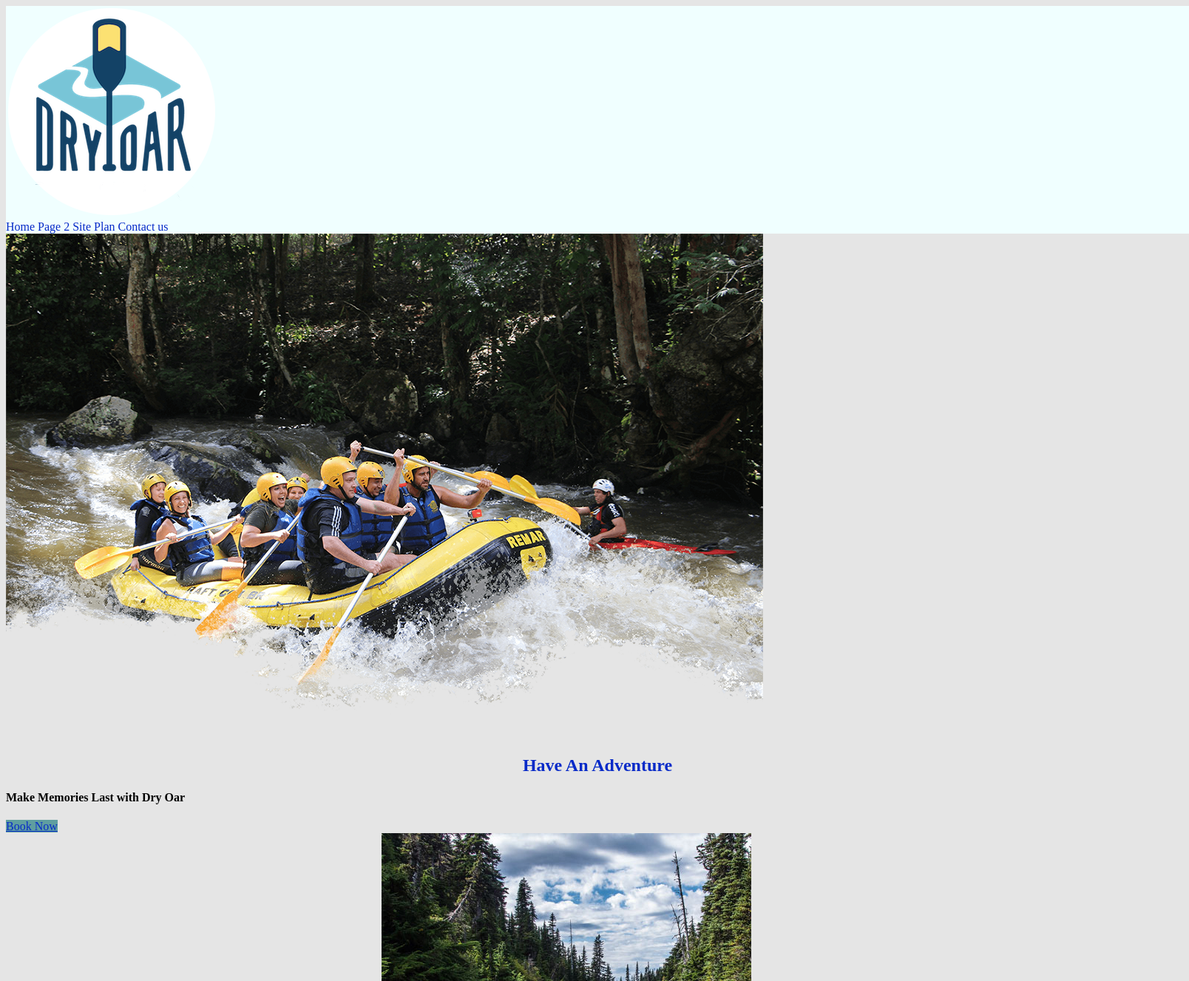
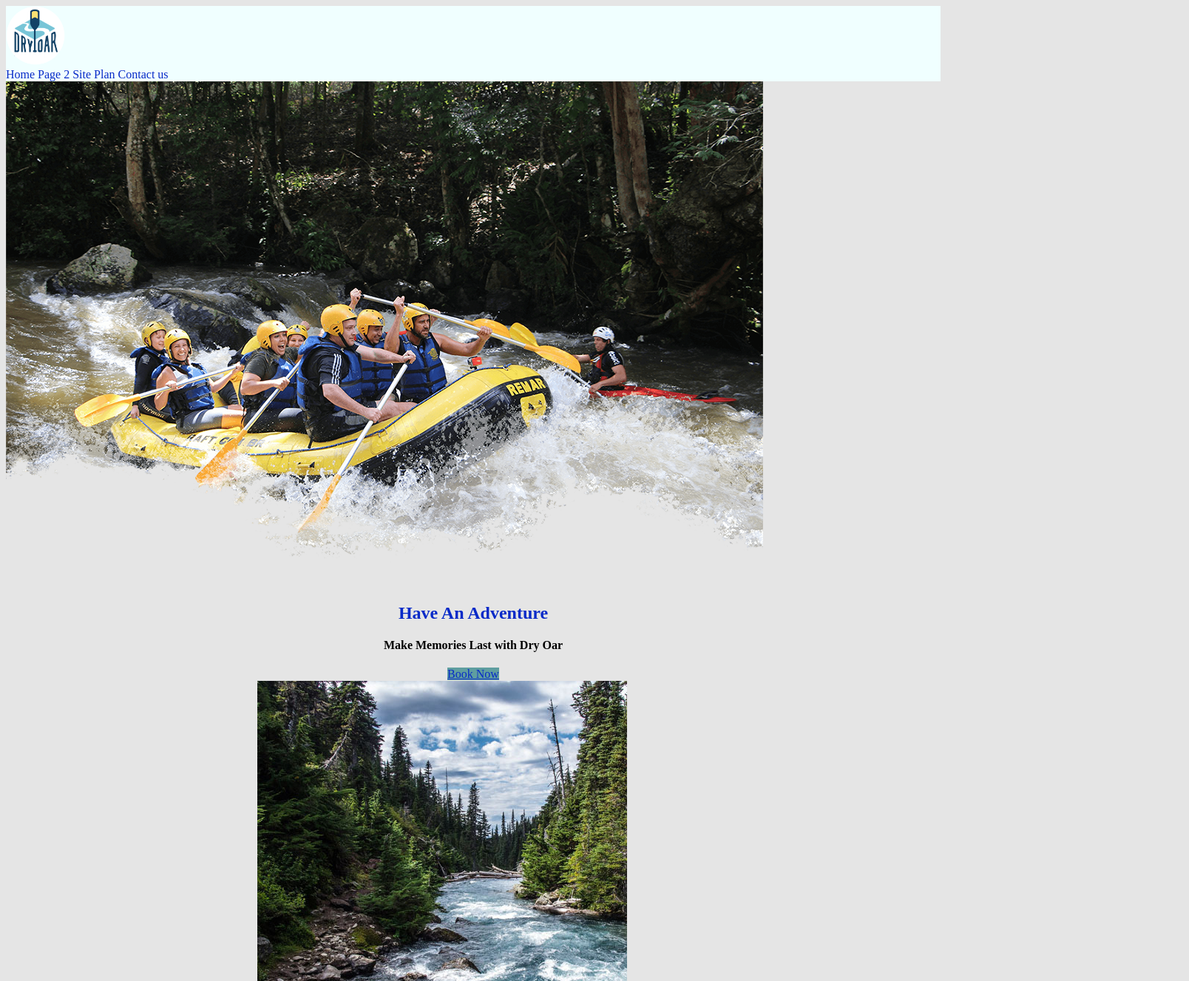
Before and after one commit to dave-birri/wdd130, a plain HTML site: page wwr/index.html in a window 1280 px wide. Shown: the top 1327 px of the page at 74% size, 1608 px wide, since content can reach past the window. Drawn offline with Linux system fonts and the light colour scheme.

Commit message:
css file update

```diff
--- a/wwr/styles/style.css
+++ b/wwr/styles/style.css
@@ -1,4 +1,4 @@
-#content{
+content{
     width: 1600px;
     margin: 0 auto;
 }
@@ -7,10 +7,11 @@ nav a {
     color: #072ac8;
     text-decoration: none;
 }
-#hero-msg h1, #hero_msg h4 {
+#hero-msg h1, #hero-msg h4 {
     text-align: center;
+    background-color: rgb(229, 229, 229);
 }
-.button_box {
+.button-box {
     text-align: center;
 }
 main section{
@@ -34,7 +35,7 @@ nav a:hover {
     text-decoration: none;
 }
 .book, .join {
-  background-color:cadetblue;;
+    background-color:cadetblue;;
     color:#072ac8;
 }
 .book:hover, .join:hover{
@@ -69,7 +70,7 @@ footer a:hover {
     color: antiquewhite;
     color: #072ac8;
 }
-.icon {
+.icon, .logo {
     width: 80px;
 }
 footer p {
```
